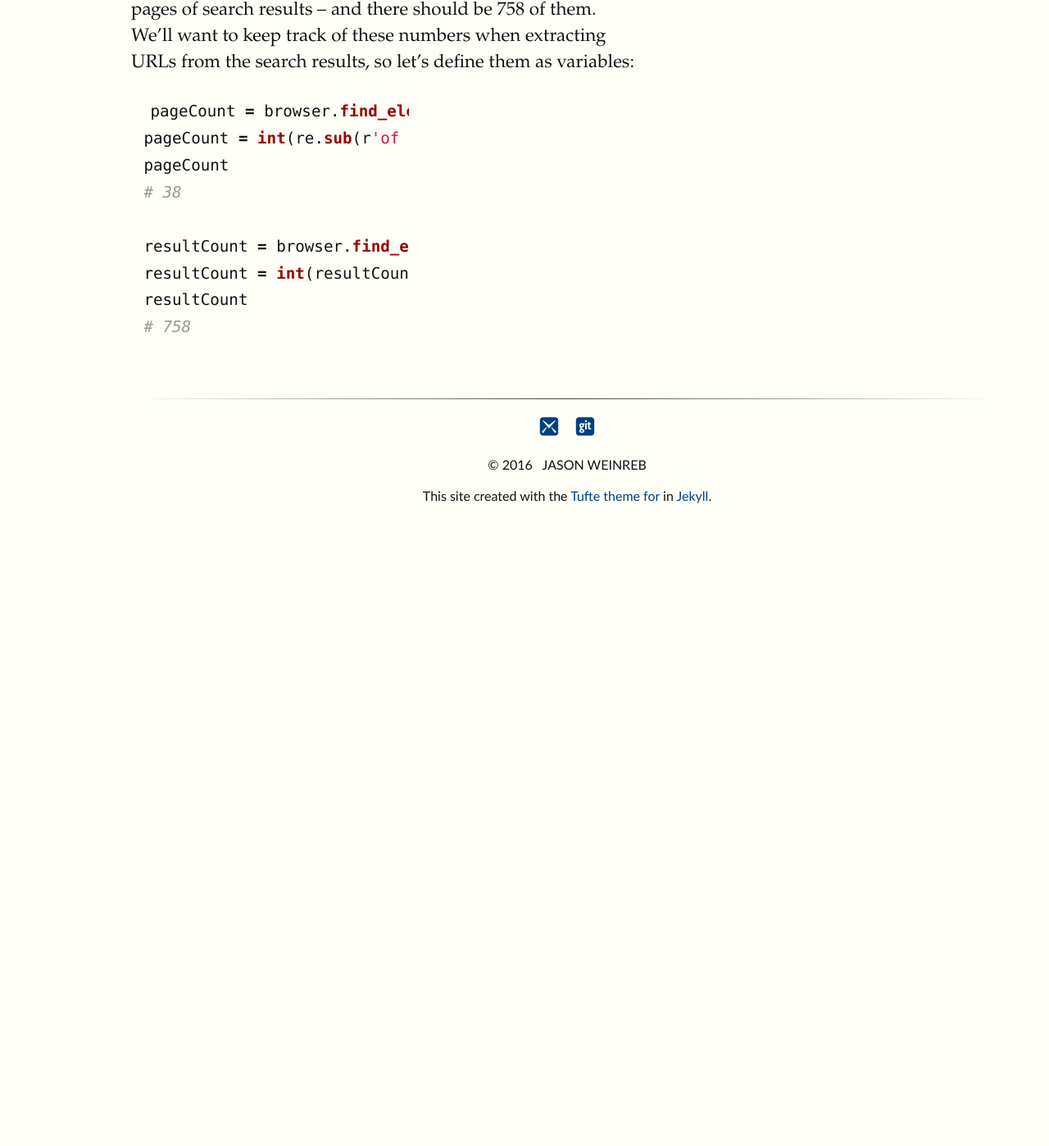
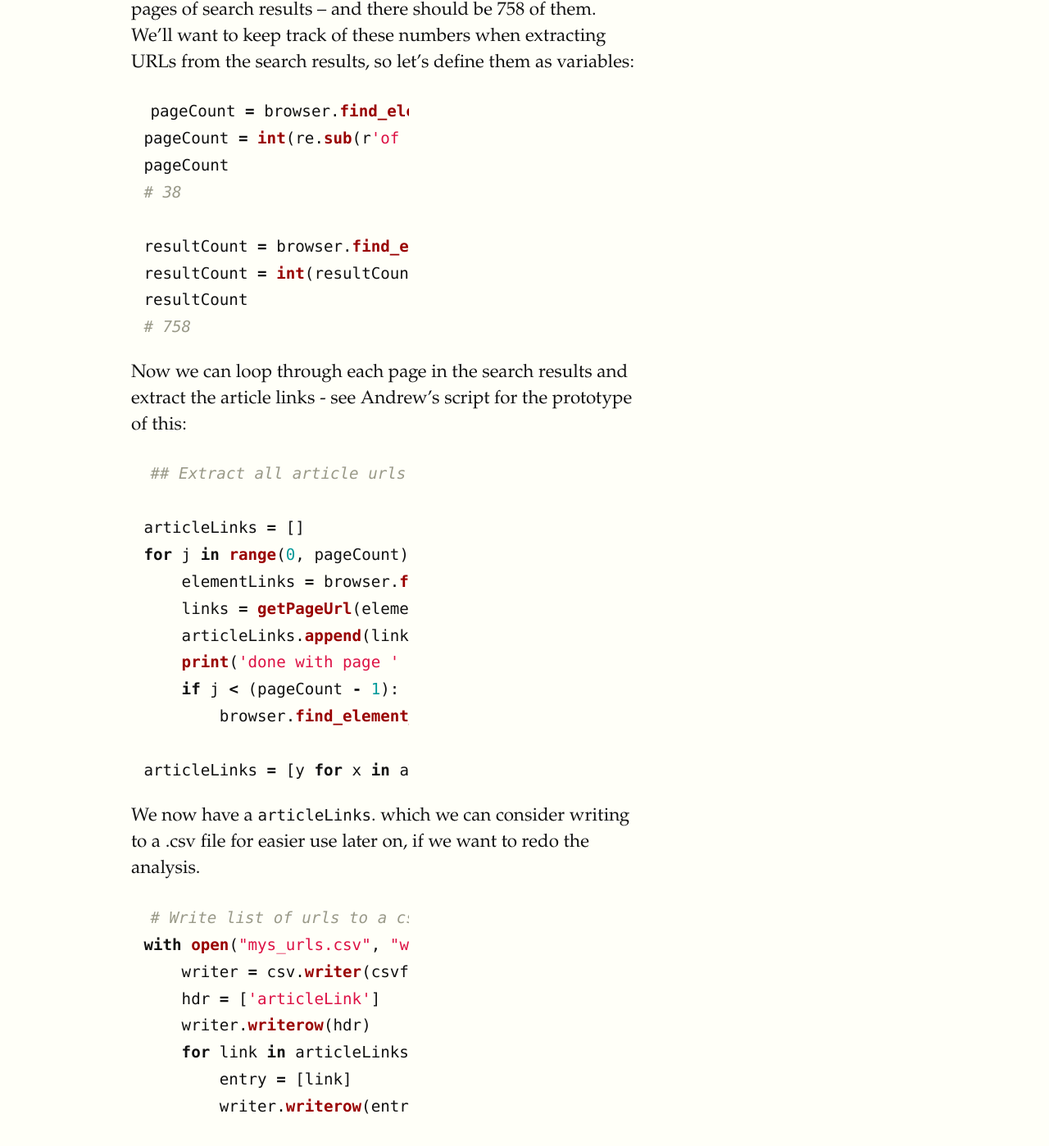
Before and after one commit to jweinreb-zz/jweinreb.github.io, a Jekyll site: the page built from _posts/2016-08-31-wsjdtm.md, in a window 1280 px wide and 1400 px high, scrolled down 4473 px. Shown: the whole window at 82% size. Built offline with Jekyll 4.4.1, drawn with Linux system fonts in a browser that asks for light colours; before the commit the page ends 5103 px from its top, so only the background shows below that; some of the changed text lies outside the part shown.

Commit message:
up to articleLInk

```diff
--- a/_posts/2016-08-31-wsjdtm.md
+++ b/_posts/2016-08-31-wsjdtm.md
@@ -130,3 +130,44 @@ resultCount = int(resultCount.rpartition("of ")[2])
 resultCount
 # 758
 {% endhighlight %}
+
+Now we can loop through each page in the search results and extract the article links - see Andrew's script for the prototype of this:
+
+{% highlight python %}
+
+## Extract all article urls
+
+articleLinks = []
+for j in range(0, pageCount):
+    elementLinks = browser.find_elements_by_xpath('//h3[@class="headline"]/a')
+    links = getPageUrl(elementLinks)
+    articleLinks.append(links)
+    print('done with page ' + str(j+1) + ' of ' + str(pageCount))
+    if j < (pageCount - 1):
+        browser.find_element_by_class_name("next-page").click()
+
+articleLinks = [y for x in articleLinks for y in x]
+
+{% endhighlight %}
+
+We now have a `articleLinks`. which we can consider writing to a .csv file for easier use later on, if we want to redo the analysis.
+
+{% highlight python %}
+# Write list of urls to a csv file for later use:
+with open("mys_urls.csv", "w") as csvfile:
+    writer = csv.writer(csvfile, delimiter= ",")
+    hdr = ['articleLink']
+    writer.writerow(hdr)
+    for link in articleLinks:
+        entry = [link]
+        writer.writerow(entry)
+
+df = pd.read_csv("mys_urls.csv")
+df.head()
+                                         articleLink
+0  http://www.wsj.com/articles/thailands-terroris...
+1  http://www.wsj.com/articles/asian-shares-mixed...
+2  http://www.wsj.com/articles/photos-mother-daug...
+3  http://www.wsj.com/articles/asian-shares-mixed...
+4  http://www.wsj.com/articles/key-figure-in-1mdb...
+{% endhighlight %}
```
